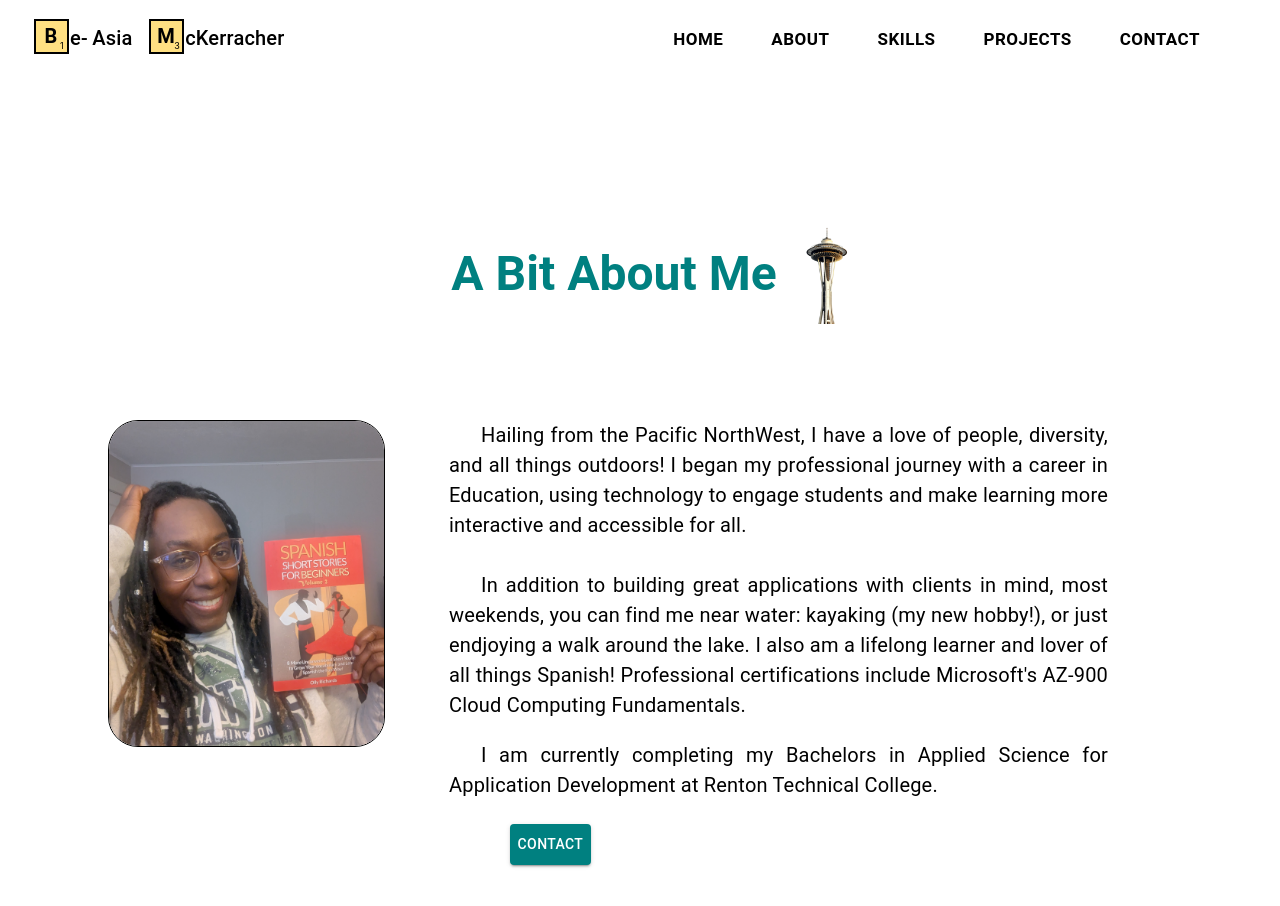
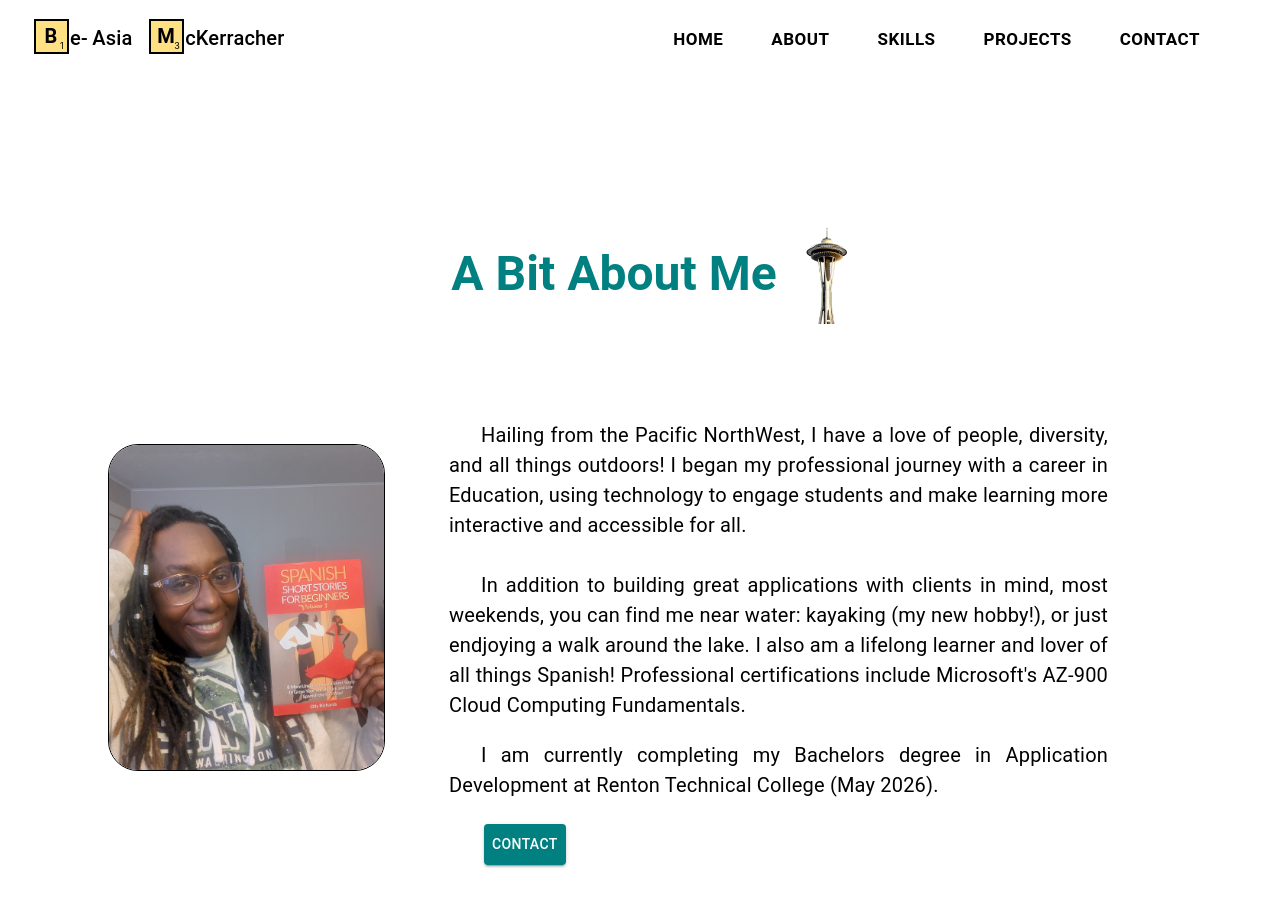
Before and after one commit to amerigirl/website, a React (Create React App) app: page /aboutPage in a window 1280 px wide. Shown: the top 906 px of the page. Built offline with nearby package versions, Linux system fonts and the light colour scheme.

Commit message:
small tweaks; ready to work on projects page

```diff
--- a/src/Components/AboutPage/About.jsx
+++ b/src/Components/AboutPage/About.jsx
@@ -53,6 +53,7 @@ const About = () => {
               sx={{
                 float: "left",
                 marginRight: "2rem",
+                marginTop: "1.5rem",
                 border: "1px solid black",
                 borderRadius: "30px",
                 overflow: "hidden",
@@ -99,8 +100,8 @@ const About = () => {
             <Typography
               sx={textProps}
             >
-              I am currently completing my Bachelors in Applied Science for
-              Application Development at Renton Technical College.
+              I am currently completing my Bachelors degree in
+              Application Development at Renton Technical College (May 2026).
             </Typography>
           </Box>
         </Box>
@@ -120,7 +121,7 @@ const About = () => {
             display: "flex",
             marginLeft: "auto",
             marginRight: "auto",
-            right: "7%",
+            right: "9%",
             padding: ".5rem",
           }}
         >
```
